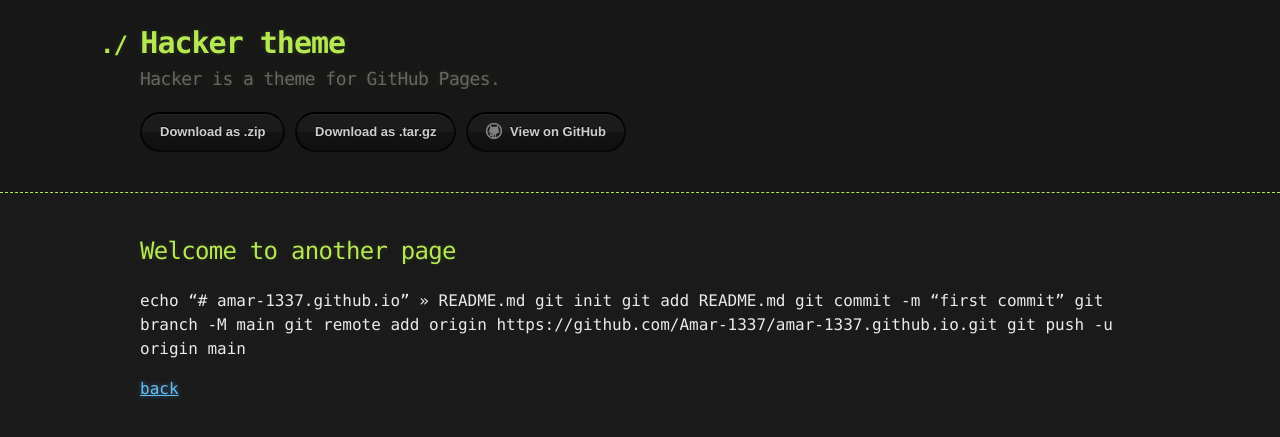
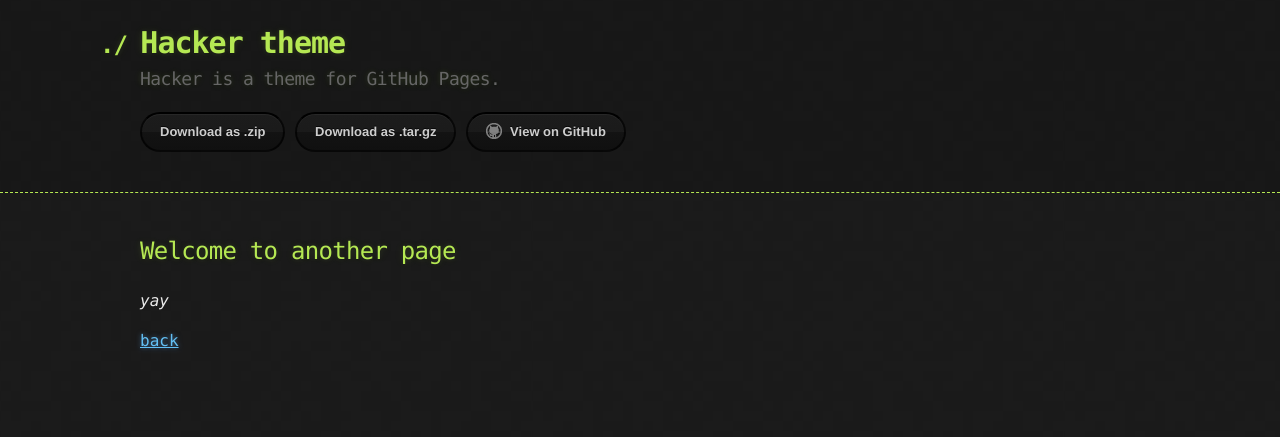
Before and after one commit to Amar-1337/amar-1337.github.io, a Jekyll site: the page built from another-page.md, in a window 1280 px wide. Shown: the top 437 px of the page. Built offline with Jekyll 4.4.1, drawn with Linux system fonts in a browser that asks for light colours; our own code applies the rules of GitHub Pages for plain Markdown files.

Commit message:
first commit

```diff
--- a/another-page.md
+++ b/another-page.md
@@ -4,12 +4,6 @@ layout: default
 
 ## Welcome to another page
 
-echo "# amar-1337.github.io" >> README.md
-git init
-git add README.md
-git commit -m "first commit"
-git branch -M main
-git remote add origin https://github.com/Amar-1337/amar-1337.github.io.git
-git push -u origin main
+_yay_
 
 [back](./)
```
Also changed, not shown: _layouts/post.html (added, +14 -0 lines), writer-htb.html (deleted, +0 -15 lines), writer-htb.md (deleted, +0 -15 lines).
